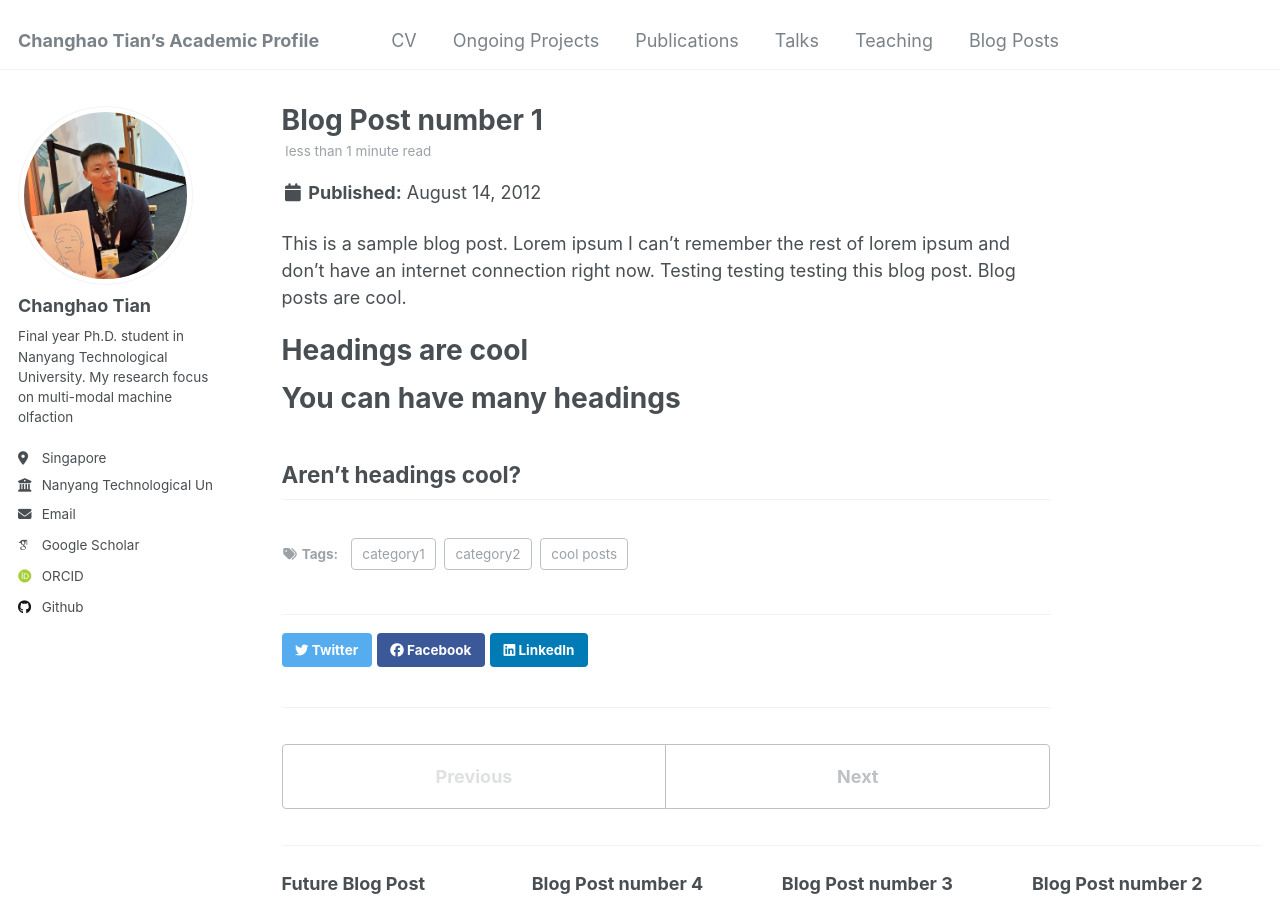
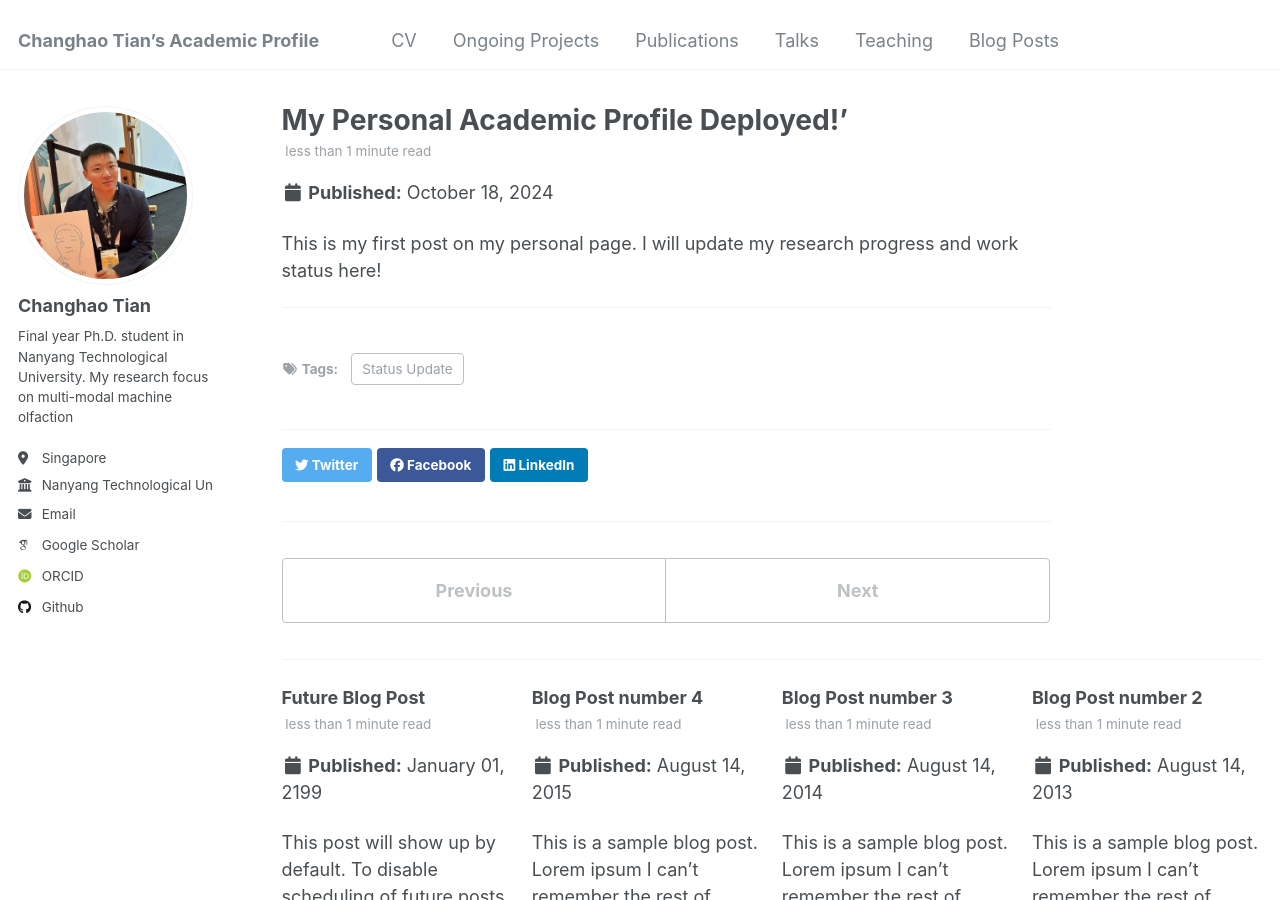
Before and after one commit to CHTiansweet/CHTian, a Jekyll site: the page built from _posts/2012-08-14-blog-post-1.md, in a window 1280 px wide and 900 px high. Built offline with Jekyll 4.4.1, drawn with Linux system fonts in a browser that asks for light colours; some web fonts are replaced.

Commit message:
Update 2012-08-14-blog-post-1.md

```diff
--- a/_posts/2012-08-14-blog-post-1.md
+++ b/_posts/2012-08-14-blog-post-1.md
@@ -1,20 +1,11 @@
 ---
-title: 'Blog Post number 1'
-date: 2012-08-14
-permalink: /posts/2012/08/blog-post-1/
+title: My Personal Academic Profile Deployed!'
+date: 2024-10-18
+permalink: /posts/2024/10/blog-post-1/
 tags:
-  - cool posts
-  - category1
-  - category2
+  - Status Update
 ---
 
-This is a sample blog post. Lorem ipsum I can't remember the rest of lorem ipsum and don't have an internet connection right now. Testing testing testing this blog post. Blog posts are cool.
+This is my first post on my personal page. I will update my research progress and work status here!
 
-Headings are cool
-======
-
-You can have many headings
-======
-
-Aren't headings cool?
 ------
```
